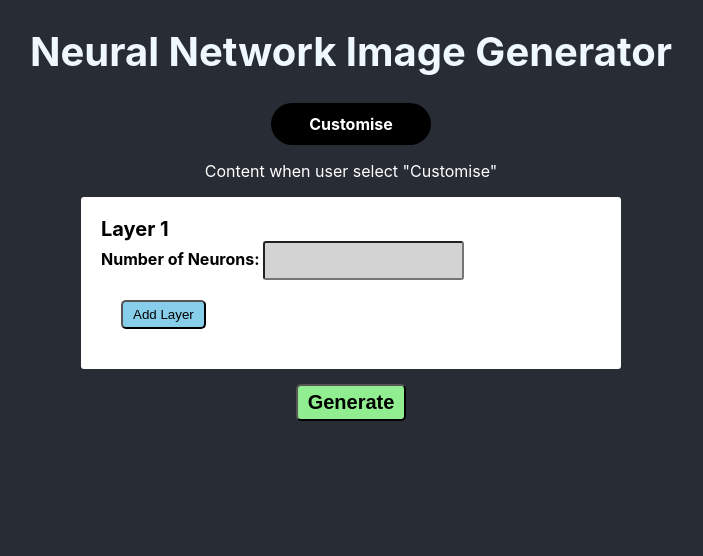
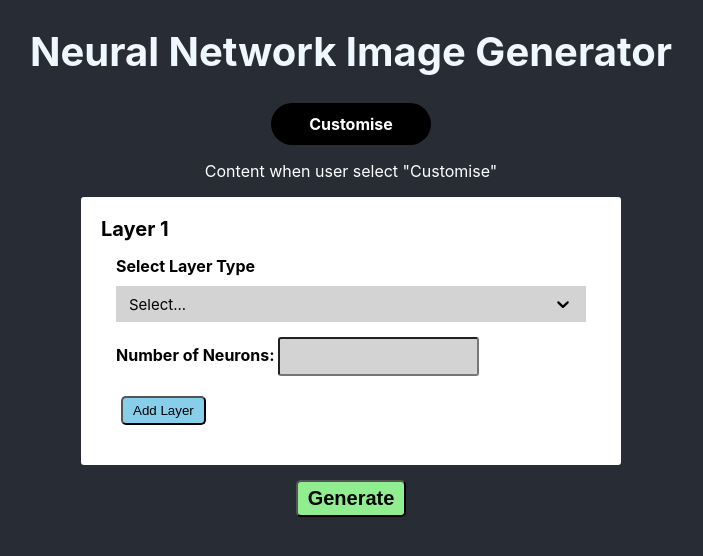
Before and after one commit to Chockaaa/OSS-Project-PyTorchNeuralNetworkViz, a React (Create React App) app in the folder pytorch-nn-website/: page / in a window 1280 px wide. Both pictures are taken after a click on the element "Text Editor". Shown: the top 556 px of the page, without its empty margins (289-992 px from the left). Built offline with nearby package versions, Linux system fonts and the light colour scheme.

Commit message:
added a new customisation input

```diff
--- a/pytorch-nn-website/src/App.css
+++ b/pytorch-nn-website/src/App.css
@@ -35,6 +35,11 @@ textarea{
   border-color: rgba(255, 255, 255, 0);
 }
 
+label{
+  font-size: 16px;
+  font-weight: bold;
+}
+
 .textbox{
   justify-content: center;
   display: flex;
@@ -50,6 +55,35 @@ textarea{
   margin-right: auto;
   width:500px;
 
+}
+
+.dropdown-container{
+  background-color: white;
+  padding: 15px;
+}
+.dropdown-bar{
+  background-color: lightgrey;
+  border-style: solid;
+  border-color: lightgrey;
+  margin-top: 10px;
+  display: flex;
+  align-items: center;
+  justify-content: space-between;
+  padding-right: 10px;
+  height: 30px;
+}
+
+.dropdown-menu{
+  width: auto;
+  user-select: none;
+  cursor: pointer;
+  border-style: solid;
+  border-color: lightgray;
+}
+
+.dropdown-item{
+  cursor: pointer;
+  padding: 5px;
 }
 
 .Output-container{
@@ -83,6 +117,7 @@ textarea{
 .no_neurons{
   font-size: 16px;
   font-weight:bold;
+  padding-left: 15px;
 }
 
 .box{
--- a/pytorch-nn-website/src/components/CustomiseForm.js
+++ b/pytorch-nn-website/src/components/CustomiseForm.js
@@ -1,6 +1,7 @@
 import React from 'react'
 import { useState } from 'react';
 import OutputDisplay from './OutputDisplay';
+import Dropdown from './Dropdown';
 
 function CustomiseForm(){
 
@@ -60,6 +61,14 @@ function CustomiseForm(){
                 </label>
                 <div>
 
+                  <div className='dropdown-container'>
+                    <label>Select Layer Type</label>
+                    <Dropdown options={[
+                      {value:'ReLu', label: 'ReLu'},
+                      {value: 'Convo2d', label: 'Convo2d'},
+                      {value: 'pool2d', label: 'pool2d'}]}/>
+                  </div>
+
                   <label htmlFor="no_neurons" className='no_neurons'>
                       Number of Neurons:  </label>
 
@@ -84,7 +93,6 @@ function CustomiseForm(){
             </div>
 
             ))}
-
             <button type='button' className='submit-btn' onClick={handleFormSubmit}>
                 <span>Generate</span>
             </button>
--- /dev/null
+++ b/pytorch-nn-website/src/components/Dropdown.js
@@ -0,0 +1,49 @@
+import React, { useEffect, useState } from 'react'
+import PropTypes from 'prop-types'
+
+function Dropdown({options}){
+    /*options: an array of options for the dropdown*/
+
+   const [showMenu, setShowMenu] = useState(false)
+//    useEffect(()=>{
+//     const handler = () => {
+//         setShowMenu(false)
+//     }
+//     window.addEventListener("click", handler)
+//     return(
+//         window.removeEventListener("click", handler)
+//     )
+//    })
+
+   const handleClick = (e) => {
+    e.stopPropagation();
+    setShowMenu(!showMenu);
+   }
+
+   const Icon = () => {
+    return (
+      <svg height="20" width="20" viewBox="0 0 20 20">
+        <path d="M4.516 7.548c0.436-0.446 1.043-0.481 1.576 0l3.908 3.747 3.908-3.747c0.533-0.481 1.141-0.446 1.574 0 0.436 0.445 0.408 1.197 0 1.615-0.406 0.418-4.695 4.502-4.695 4.502-0.217 0.223-0.502 0.335-0.787 0.335s-0.57-0.112-0.789-0.335c0 0-4.287-4.084-4.695-4.502s-0.436-1.17 0-1.615z"></path>
+      </svg>
+    );
+    };
+
+   return (
+    <div>
+        <div className='dropdown-bar' onClick={handleClick}>
+            <div>
+                <p style={{fontSize:15,paddingLeft:10}}>Select...</p>
+            </div>
+            <Icon />
+        </div>
+          {showMenu && <div className='dropdown-menu'>
+            {options.map((option)=>(
+                <div key={option.value} className='dropdown-item'>{option.label}</div>
+          ))}</div>}
+    </div>
+  )
+}
+
+Dropdown.propTypes = {}
+
+export default Dropdown
--- a/pytorch-nn-website/src/components/ToggleSwitch.js
+++ b/pytorch-nn-website/src/components/ToggleSwitch.js
@@ -2,6 +2,7 @@ import React from 'react'
 import { useState } from 'react'
 import CustomiseForm from './CustomiseForm'
 import TextBoxForm from './TextBoxForm'
+import Dropdown from './Dropdown'
 
 function ToggleSwitch(){
     let [toggle, setToggle] = useState(true)
```
Lines whose indentation alone changed are shown as unchanged.
